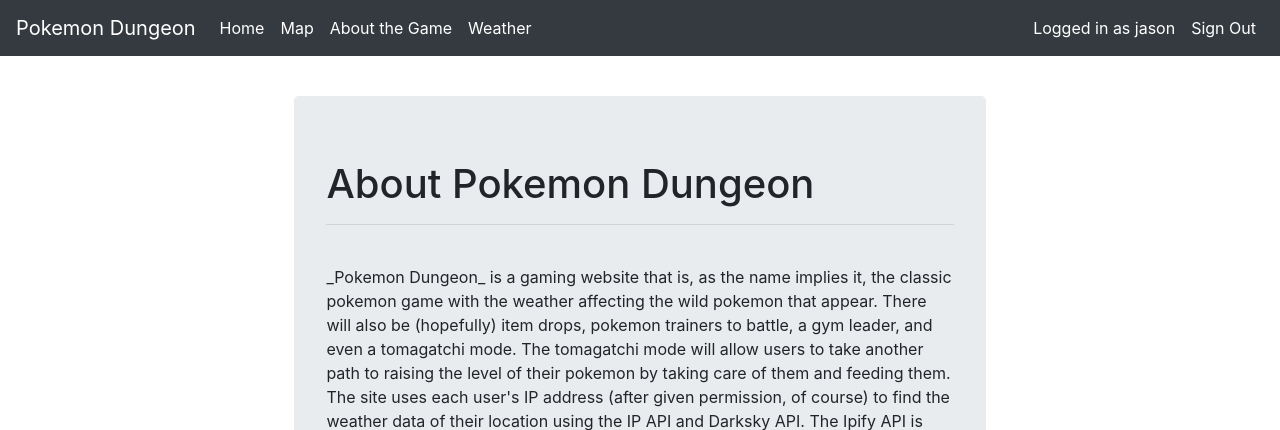
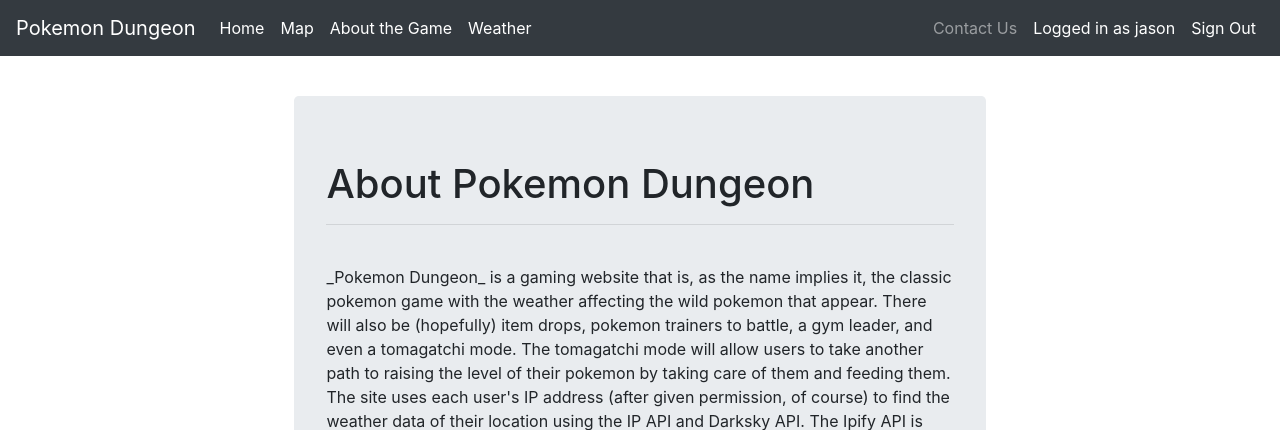
Before and after one commit to alexliu4/JAKI, a Flask app: page /about in a window 1280 px wide. Shown: the top 430 px of the page. Run offline with Flask 2, Linux system fonts and the light colour scheme; a user stored in the database is signed in; some libraries are stand-ins or nearby versions.

Commit message:
updating templates

```diff
--- a/templates/base.html
+++ b/templates/base.html
@@ -51,6 +51,9 @@
             <a class="nav-link" href="/register">Register</a>
           </li>
           {% else %}
+          <li class>
+            <a href="#" class="nav-link" data-toggle="modal" data-target="#contactModal">Contact Us</a>
+          </li>
           <li class="nav-item active">
             <a class="nav-link"> Logged in as {{session['user']}} </a>
           </li>
@@ -70,7 +73,6 @@
       <div class="modal-dialog">
         <div class="modal-content">
           <div class="modal-header">
-            <button type="button" class="close" data-dismiss="modal" aria-hidden="true">&times;</button>
             <h4 class="modal-title" id="myModalLabel">Weather Modal</h4>
           </div>
           <div class="modal-body">
@@ -90,7 +92,6 @@
       <div class="modal-dialog">
         <div class="modal-content">
           <div class="modal-header">
-            <button type="button" class="close" data-dismiss="modal" aria-hidden="true">&times;</button>
             <h4 class="modal-title" id="myModalLabel">Contact Modal</h4>
           </div>
           <div class="modal-body">
```
Also changed, not shown: data/allData.db.
